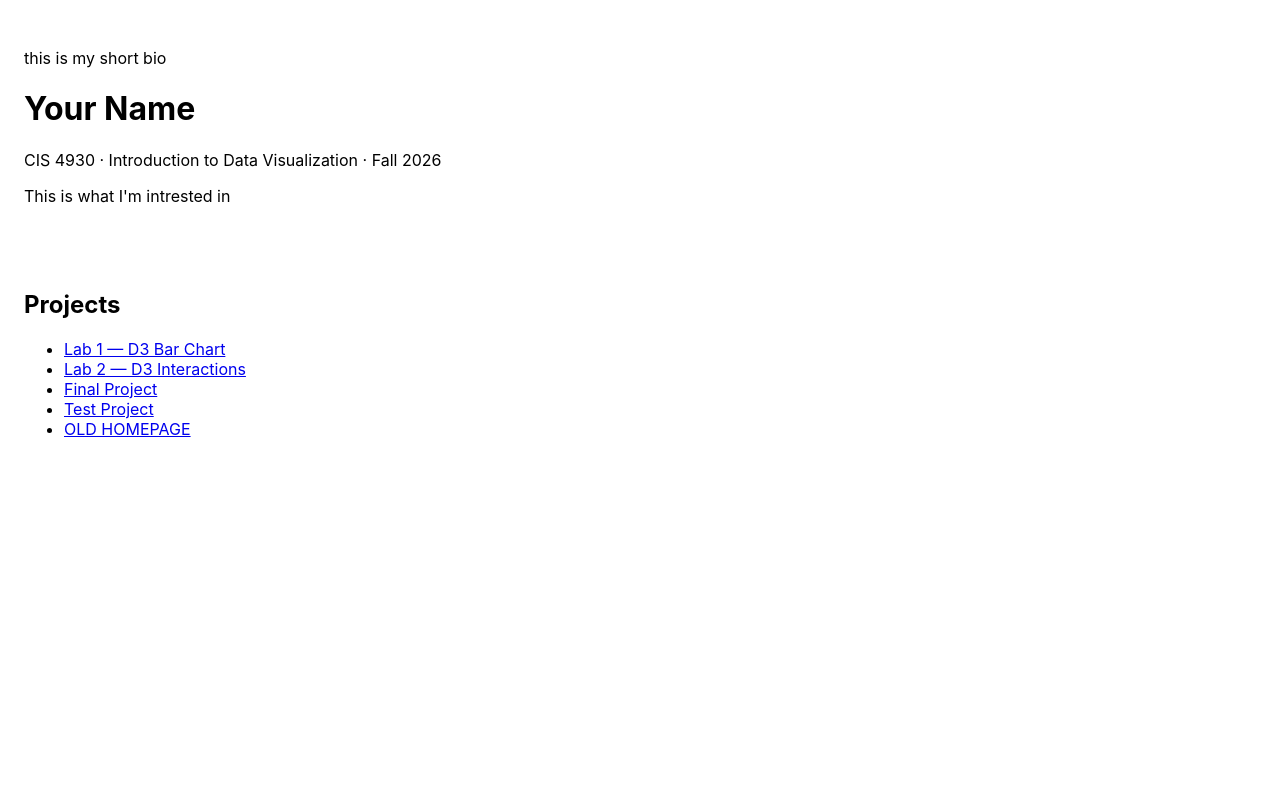
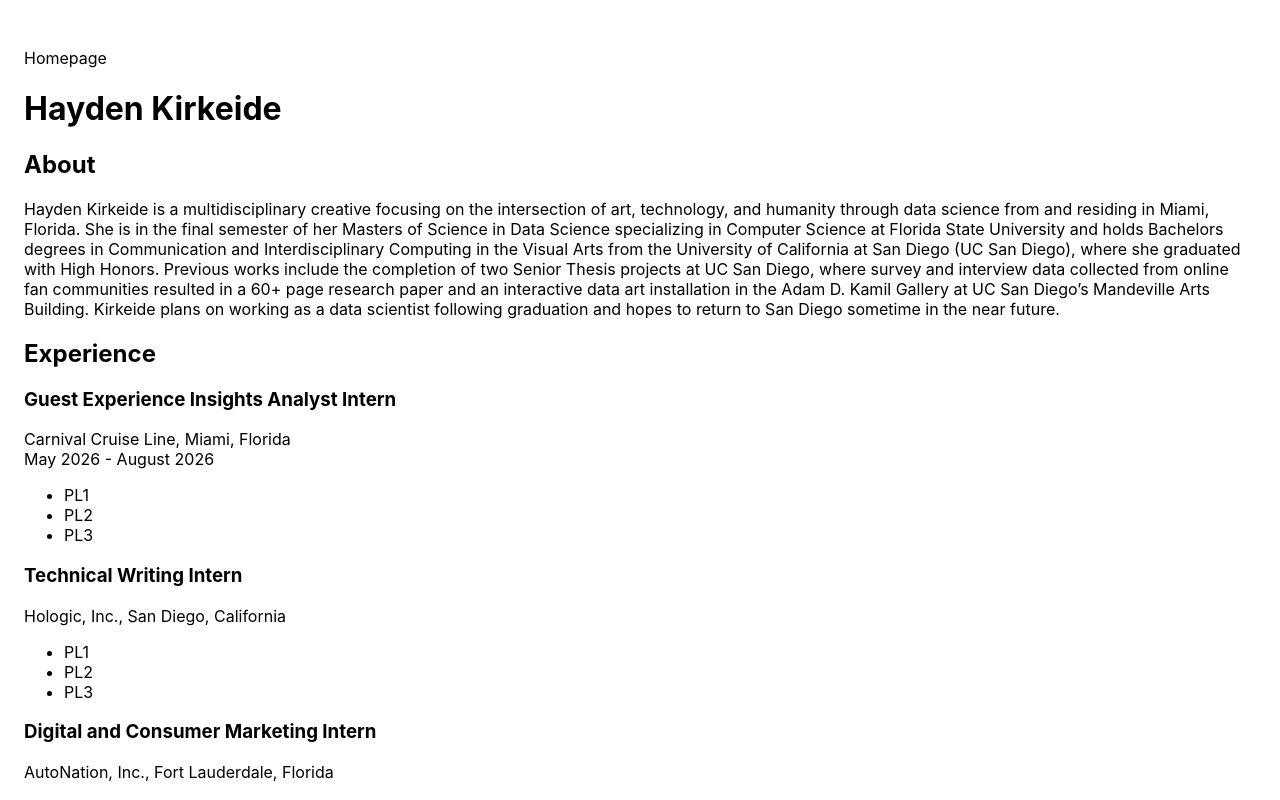
Before and after one commit to haydenkirkeide/homepage, a React (Create React App) app: page / in a window 1280 px wide. Shown: the top 800 px of the page. Built offline with nearby package versions, Linux system fonts and the light colour scheme.

Commit message:
add about me and start experience

```diff
--- a/src/App.tsx
+++ b/src/App.tsx
@@ -7,16 +7,51 @@ function App() {
     { name: "Lab 2 — D3 Interactions", url: "#" },
     { name: "Final Project", url: "#" },
     { name: "Test Project", url: "#" },
-    { name: "OLD HOMEPAGE", url: "#" }
+    { name: "this is the one im working on ", url: "#" },
+    { name: "is this still working", url: "#" }
   ];
 
   return (
     <div className="App" id = "app">
       <header style={{ padding: "48px 24px" }}>
-        <div className = "Section" > this is my short bio </div>
-        <h1>Your Name</h1>
-        <p>CIS 4930 · Introduction to Data Visualization · Fall 2026</p>
-        <p> This is what I'm intrested in</p>
+        <div className = "Section" > Homepage </div>
+        <h1>Hayden Kirkeide</h1>
+        <h2> About</h2>
+        <p>Hayden Kirkeide is a multidisciplinary creative focusing on the intersection of art,
+          technology, and humanity through data science from and residing in Miami, Florida.
+          She is in the final semester of her Masters of Science in Data Science specializing in
+          Computer Science at Florida State University and holds Bachelors degrees in Communication
+          and Interdisciplinary Computing in the Visual Arts from the University of California at San
+          Diego (UC San Diego), where she graduated with High Honors. Previous works include the
+          completion of two Senior Thesis projects at UC San Diego, where survey and interview data
+          collected from online fan communities resulted in a 60+ page research paper and an interactive
+          data art installation in the Adam D. Kamil Gallery at UC San Diego’s Mandeville Arts Building.
+          Kirkeide plans on working as a data scientist following graduation and hopes to return to San
+          Diego sometime in the near future. </p>
+
+        <h2> Experience </h2>
+        <h3> Guest Experience Insights Analyst Intern </h3>
+        <p> Carnival Cruise Line, Miami, Florida <br /> May 2026 - August 2026 </p>
+
+        <ul>
+          <li> PL1 </li>
+          <li> PL2 </li>
+          <li> PL3 </li>
+          </ul>
+        <h3> Technical Writing Intern </h3>
+        <p> Hologic, Inc., San Diego, California </p>
+        <ul>
+          <li> PL1 </li>
+          <li> PL2 </li>
+          <li> PL3 </li>
+          </ul>
+        <h3> Digital and Consumer Marketing Intern </h3>
+        <p> AutoNation, Inc., Fort Lauderdale, Florida </p>
+        <ul>
+          <li> PL1 </li>
+          <li> PL2 </li>
+          <li> PL3 </li>
+          </ul>
       </header>
 
       <main style={{ padding: "0 24px" }}>
--- a/tsconfig.json
+++ b/tsconfig.json
@@ -18,7 +18,8 @@
     "resolveJsonModule": true,
     "isolatedModules": true,
     "noEmit": true,
-    "jsx": "react-jsx"
+    "jsx": "react-jsx",
+    "ignoreDeprecations": "6.0"
   },
   "include": [
     "src"
```
